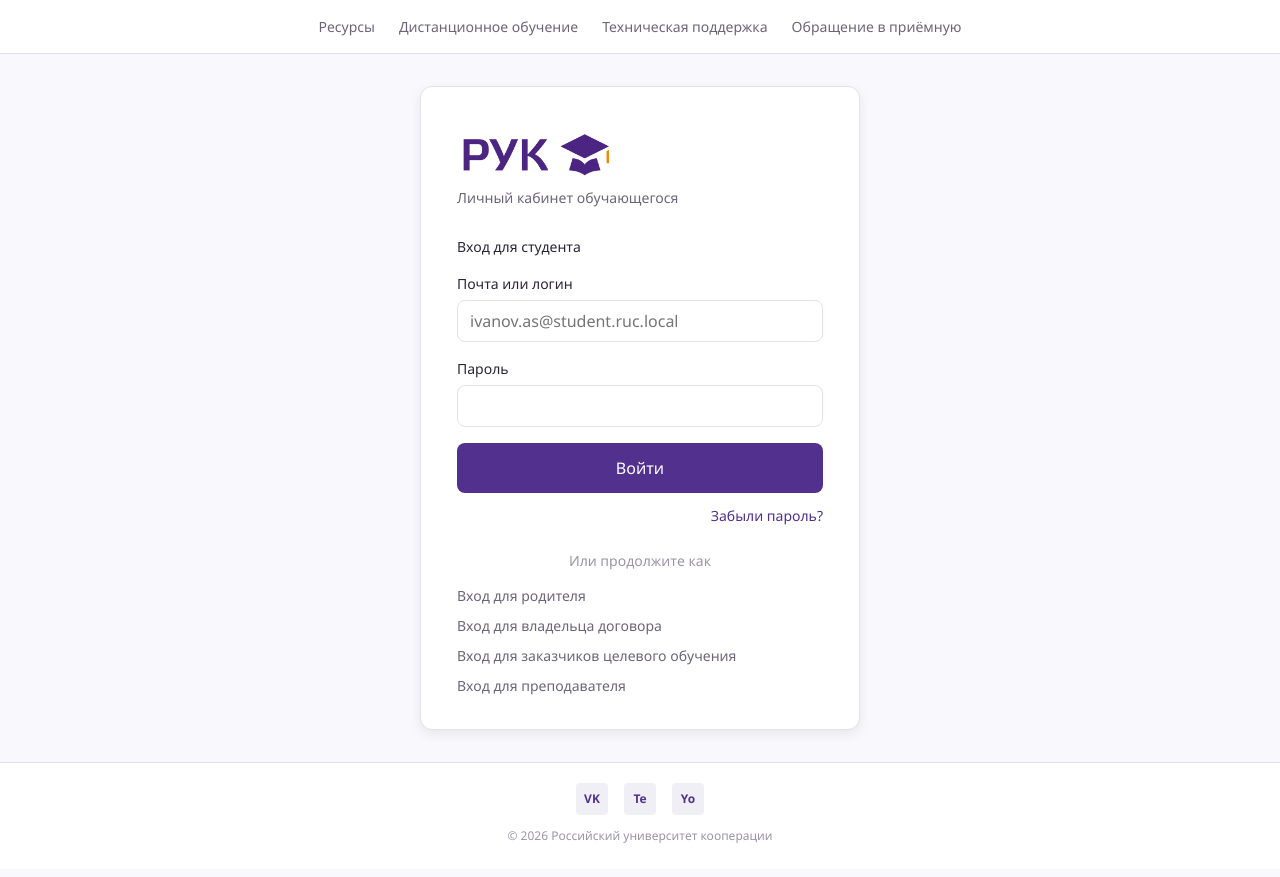
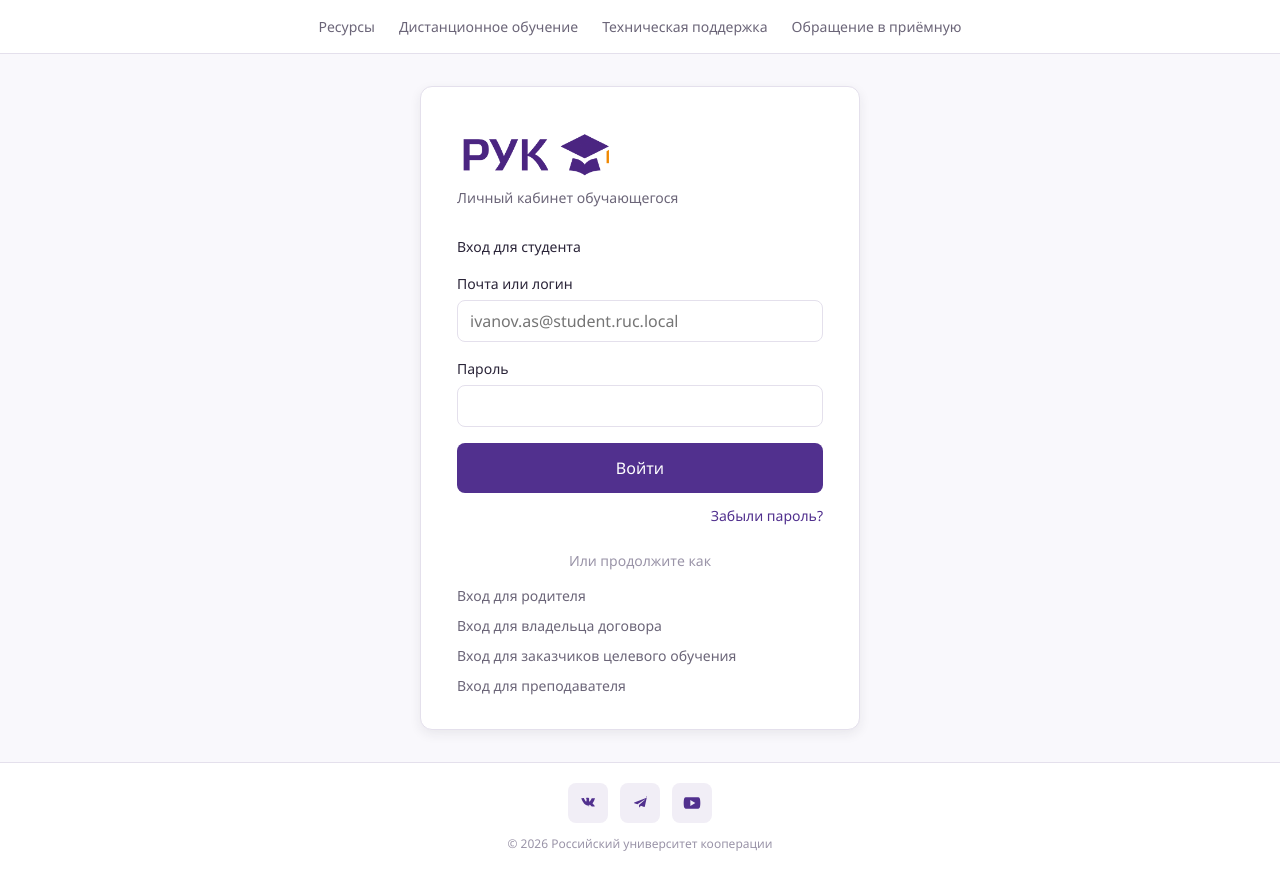
Before and after one commit to gama1726/ruk_lk, a React (Vite) app: page /login in a window 1280 px wide. Built offline with nearby package versions, Linux system fonts and the light colour scheme; no server answers.

Commit message:
chore:изменение иконок соц сетей

```diff
--- /dev/null
+++ b/src/icons/social.tsx
@@ -0,0 +1,57 @@
+/**
+ * @file Иконки соцсетей для публичной зоны (цвет через currentColor).
+ */
+
+type IconProps = {
+  className?: string
+}
+
+function VkIcon({ className }: IconProps) {
+  return (
+    <svg className={className} viewBox="0 0 24 24" width="20" height="20" aria-hidden="true">
+      <path
+        fill="currentColor"
+        d="M12.785 16.241s.288-.032.436-.194c.136-.148.132-.426.132-.426s-.02-1.304.587-1.496c.598-.188 1.366 1.258 2.183 1.812.616.426 1.084.333 1.084.333l2.177-.03s1.136-.071.598-.967c-.044-.071-.314-.658-1.618-1.86-1.366-1.254-1.183-.105.462-3.216.998-1.97 1.397-3.17 1.272-3.686-.118-.486-.847-.358-.847-.358l-2.453.015s-.182-.025-.317.056c-.132.079-.216.262-.216.262s-.388 1.03-.904 1.906c-1.09 1.852-1.527 1.95-1.705 1.836-.415-.267-.311-1.074-.311-1.644 0-1.788.27-2.533-.527-2.724-.265-.064-.46-.106-1.138-.113-.87-.009-1.605.003-2.019.208-.277.136-.49.44-.36.458.16.022.522.098.713.36.247.333.238 1.08.238 1.08s.142 2.088-.33 2.347c-.325.178-.771-.185-1.728-1.848-.49-.85-.86-1.788-.86-1.788s-.071-.178-.198-.274c-.154-.116-.37-.152-.37-.152l-2.333.015s-.35.01-.478.162c-.114.136-.009.417-.009.417s1.834 4.292 3.908 6.456c1.902 1.987 4.067 1.856 4.067 1.856h.978z"
+      />
+    </svg>
+  )
+}
+
+function TelegramIcon({ className }: IconProps) {
+  return (
+    <svg className={className} viewBox="0 0 24 24" width="20" height="20" aria-hidden="true">
+      <path
+        fill="currentColor"
+        d="M19.665 3.985c.36-.158.74.082.66.47l-2.52 11.84c-.09.41-.44.66-.82.52l-3.84-1.42-1.85 1.78c-.17.17-.44.04-.44-.2v-2.58l7.12-6.44c.16-.14-.04-.22-.24-.08l-8.8 5.54-3.79-1.26c-.41-.14-.42-.7.01-.86l14.78-5.7z"
+      />
+    </svg>
+  )
+}
+
+function YoutubeIcon({ className }: IconProps) {
+  return (
+    <svg className={className} viewBox="0 0 24 24" width="20" height="20" aria-hidden="true">
+      <path
+        fill="currentColor"
+        d="M21.58 7.19a2.75 2.75 0 0 0-1.94-1.95C18.25 5 12 5 12 5s-6.25 0-7.64.24a2.75 2.75 0 0 0-1.94 1.95A28.6 28.6 0 0 0 2 12a28.6 28.6 0 0 0 .42 4.81 2.75 2.75 0 0 0 1.94 1.95C5.75 19 12 19 12 19s6.25 0 7.64-.24a2.75 2.75 0 0 0 1.94-1.95A28.6 28.6 0 0 0 22 12a28.6 28.6 0 0 0-.42-4.81zM10 15.5v-7l6 3.5-6 3.5z"
+      />
+    </svg>
+  )
+}
+
+const icons = {
+  vk: VkIcon,
+  tg: TelegramIcon,
+  yt: YoutubeIcon,
+} as const
+
+type SocialId = keyof typeof icons
+
+/**
+ * Иконка соцсети по id из {@link socialLinks}.
+ */
+export function SocialIcon({ id, className }: { id: string; className?: string }) {
+  const Icon = icons[id as SocialId]
+  if (!Icon) return null
+  return <Icon className={className} />
+}
--- a/src/layout/login.module.css
+++ b/src/layout/login.module.css
@@ -57,26 +57,35 @@
 .social {
   display: flex;
   justify-content: center;
-  gap: 1rem;
+  gap: 0.75rem;
   margin-bottom: 0.75rem;
 }
 
-.social a {
+.socialLink {
   display: inline-flex;
   align-items: center;
   justify-content: center;
-  width: 2rem;
-  height: 2rem;
-  border-radius: var(--radius-sm);
-  font-size: var(--font-size-xs);
-  font-weight: 600;
+  width: 2.5rem;
+  height: 2.5rem;
+  border-radius: var(--radius-md);
   color: var(--color-primary);
   text-decoration: none;
   background: var(--color-primary-muted);
+  border: 1px solid transparent;
+  transition:
+    color var(--transition-fast),
+    background var(--transition-fast),
+    border-color var(--transition-fast);
 }
 
-.social a:hover {
-  background: var(--color-secondary-muted);
+.socialLink:hover {
+  color: var(--color-secondary);
+  background: var(--color-primary);
+  border-color: var(--color-primary);
+}
+
+.socialIcon {
+  display: block;
 }
 
 .copy {
--- a/src/layout/login.tsx
+++ b/src/layout/login.tsx
@@ -1,4 +1,5 @@
 import { Link, Outlet, useLocation } from 'react-router-dom'
+import { SocialIcon } from '@/icons/social'
 import { publicNav, socialLinks } from '@/mocks/public-nav'
 import { paths } from '@/paths'
 import styles from './login.module.css'
@@ -33,8 +34,8 @@ export function LoginShell() {
       <footer className={styles.footer}>
         <div className={styles.social}>
           {socialLinks.map((s) => (
-            <a key={s.id} href={s.url} target="_blank" rel="noopener noreferrer" aria-label={s.label}>
-              {s.label.slice(0, 2)}
+            <a key={s.id} href={s.url} target="_blank" rel="noopener noreferrer" aria-label={s.label} className={styles.socialLink}>
+              <SocialIcon id={s.id} className={styles.socialIcon} />
             </a>
           ))}
         </div>
```
